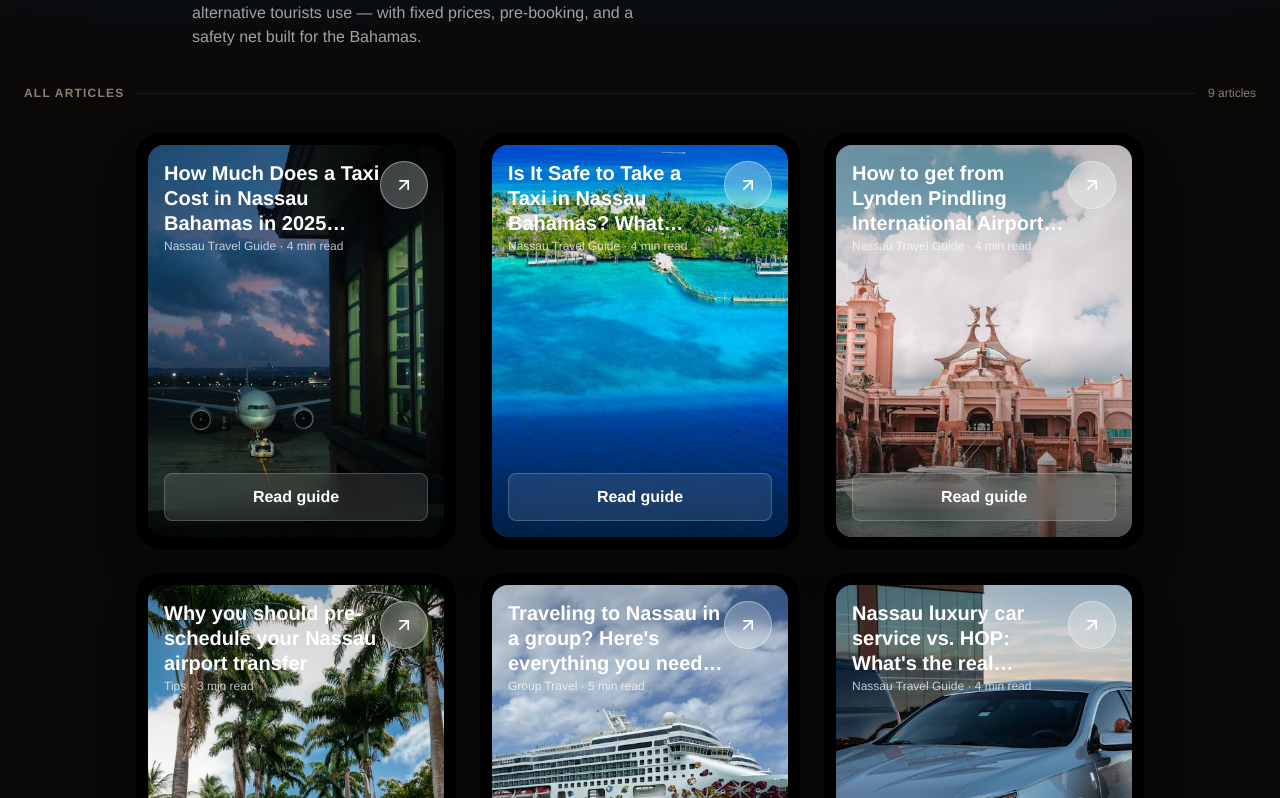
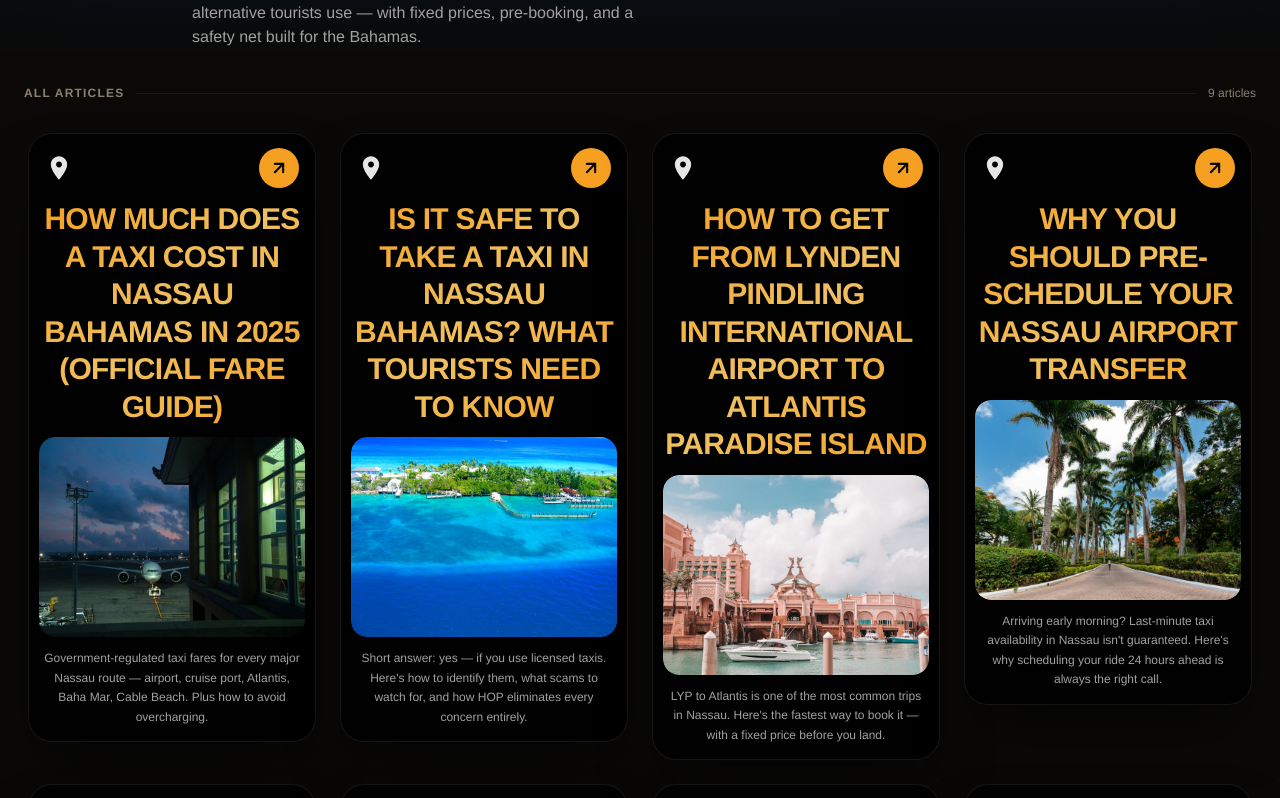
Before and after one commit to Student-enzo/hop-website-v2, a Next.js app: page /blog in a window 1280 px wide. Shown: the part 1042-1840 px from the top of the page. Built offline with nearby package versions, Linux system fonts and the light colour scheme.

Commit message:
feat(blog): redesign InteractiveTravelCard — Bali-style layout, framed image, gradient title, dark glass card, 3D tilt kept
Co-Authored-By: RuFlo <ruv@ruv.net>

```diff
--- a/app/blog/page.tsx
+++ b/app/blog/page.tsx
@@ -173,9 +173,8 @@
                     imageUrl={getImage(post.slug, post.coverImage)}
                     title={post.title}
                     subtitle={`${post.category} · ${post.readTime}`}
-                    actionText="Read guide"
+                    excerpt={post.excerpt}
                     href={`/blog/${post.slug}`}
-                    onActionClick={() => { window.location.href = `/blog/${post.slug}`; }}
                   />
                 ))}
               </div>
--- a/components/ui/card-7.tsx
+++ b/components/ui/card-7.tsx
@@ -3,46 +3,42 @@
 import * as React from "react";
 import { motion, useMotionValue, useSpring, useTransform } from "framer-motion";
 import { ArrowUpRight } from "lucide-react";
+import Link from "next/link";
 import { cn } from "@/lib/utils";
 
 export interface InteractiveTravelCardProps {
   title: string;
   subtitle: string;
   imageUrl: string;
-  actionText: string;
+  excerpt: string;
   href: string;
-  onActionClick: () => void;
   className?: string;
 }
 
 export const InteractiveTravelCard = React.forwardRef<
   HTMLDivElement,
   InteractiveTravelCardProps
->(
-  (
-    { title, subtitle, imageUrl, actionText, href, onActionClick, className },
-    ref
-  ) => {
+>(({ title, subtitle, imageUrl, excerpt, href, className }, ref) => {
+  const [isHovered, setIsHovered] = React.useState(false);
+
+  // 3D tilt
   const mouseX = useMotionValue(0);
   const mouseY = useMotionValue(0);
-
-    const springConfig = { damping: 15, stiffness: 150 };
-    const springX = useSpring(mouseX, springConfig);
-    const springY = useSpring(mouseY, springConfig);
-
+  const springX = useSpring(mouseX, { damping: 15, stiffness: 150 });
+  const springY = useSpring(mouseY, { damping: 15, stiffness: 150 });
   const rotateX = useTransform(springY, [-0.5, 0.5], ["10.5deg", "-10.5deg"]);
   const rotateY = useTransform(springX, [-0.5, 0.5], ["-10.5deg", "10.5deg"]);
 
   const handleMouseMove = (e: React.MouseEvent<HTMLDivElement>) => {
     const rect = e.currentTarget.getBoundingClientRect();
-      const { width, height, left, top } = rect;
-      mouseX.set((e.clientX - left) / width - 0.5);
-      mouseY.set((e.clientY - top) / height - 0.5);
+    mouseX.set((e.clientX - rect.left) / rect.width - 0.5);
+    mouseY.set((e.clientY - rect.top) / rect.height - 0.5);
   };
 
   const handleMouseLeave = () => {
     mouseX.set(0);
     mouseY.set(0);
+    setIsHovered(false);
   };
 
   return (
@@ -50,75 +46,115 @@
       ref={ref}
       onMouseMove={handleMouseMove}
       onMouseLeave={handleMouseLeave}
+      onHoverStart={() => setIsHovered(true)}
+      onHoverEnd={() => setIsHovered(false)}
       style={{ rotateX, rotateY, transformStyle: "preserve-3d" }}
-        className={cn(
-          "relative h-[26rem] w-80 rounded-3xl bg-black shadow-2xl overflow-hidden",
-          className
-        )}
+      className={cn("w-72 cursor-pointer", className)}
     >
-        <div
-          style={{ transform: "translateZ(50px)", transformStyle: "preserve-3d" }}
-          className="absolute inset-3 grid h-[calc(100%-1.5rem)] w-[calc(100%-1.5rem)] grid-rows-[1fr_auto] rounded-2xl shadow-lg overflow-hidden"
+      {/* Card body */}
+      <motion.div
+        initial={{ opacity: 0, y: 20 }}
+        animate={{ opacity: 1, y: 0 }}
+        transition={{ duration: 0.3, ease: "easeOut" }}
+        whileHover={{
+          scale: 1.01,
+          boxShadow: "0 35px 60px -15px rgba(0,0,0,0.7)",
+          borderColor: "rgba(255,255,255,0.18)",
+        }}
+        className="flex flex-col gap-3 overflow-hidden rounded-3xl border border-white/8 bg-black/80 p-2.5 shadow-[0_35px_60px_-15px_rgba(0,0,0,0.5)] backdrop-blur-sm"
+        style={{ transformStyle: "preserve-3d" }}
       >
-          {/* Background Image */}
+        {/* Top row — icon + arrow link */}
+        <motion.div
+          className="flex items-center justify-between px-1.5 pt-1"
+          initial={{ opacity: 0 }}
+          animate={{ opacity: 1 }}
+          transition={{ delay: 0.2, duration: 0.4 }}
+          style={{ transform: "translateZ(20px)" }}
+        >
+          {/* HOP location pin icon */}
+          <svg width="28" height="28" viewBox="0 0 24 24" fill="white" xmlns="http://www.w3.org/2000/svg" opacity={0.9}>
+            <path d="M12 2C8.13 2 5 5.13 5 9c0 5.25 7 13 7 13s7-7.75 7-13c0-3.87-3.13-7-7-7zm0 9.5c-1.38 0-2.5-1.12-2.5-2.5s1.12-2.5 2.5-2.5 2.5 1.12 2.5 2.5-1.12 2.5-2.5 2.5z" />
+          </svg>
+
+          {/* Arrow button */}
+          <motion.div
+            whileHover={{ scale: 1.1, boxShadow: "0 0 15px rgba(245,160,32,0.6)" }}
+            whileTap={{ scale: 0.95 }}
+            style={{ transform: "translateZ(30px)" }}
+          >
+            <Link
+              href={href}
+              className="flex h-10 w-10 items-center justify-center rounded-full"
+              style={{ backgroundColor: "#F5A020" }}
+              aria-label={`Read ${title}`}
+            >
+              <ArrowUpRight className="h-5 w-5 text-black" strokeWidth={2.5} />
+            </Link>
+          </motion.div>
+        </motion.div>
+
+        {/* Title */}
+        <motion.h3
+          className="text-center text-3xl font-black uppercase leading-tight tracking-tight"
+          style={{
+            background: "linear-gradient(135deg, #F5A020 0%, #f0c060 50%, #F5A020 100%)",
+            WebkitBackgroundClip: "text",
+            WebkitTextFillColor: "transparent",
+            backgroundClip: "text",
+            transform: "translateZ(25px)",
+          }}
+          initial={{ opacity: 0, y: -8 }}
+          animate={{ opacity: 1, y: 0 }}
+          transition={{ delay: 0.35, duration: 0.5 }}
+        >
+          {title}
+        </motion.h3>
+
+        {/* Framed image */}
+        <motion.div
+          className="relative overflow-hidden rounded-2xl"
+          initial={{ opacity: 0, scale: 0.92 }}
+          animate={{ opacity: 1, scale: 1 }}
+          transition={{ delay: 0.5, duration: 0.6 }}
+          style={{ transform: "translateZ(15px)" }}
+        >
+          {/* Blurred background glow */}
+          <div className="absolute inset-0 z-0 overflow-hidden rounded-2xl opacity-20">
             <img
               src={imageUrl}
-            alt={`${title}, ${subtitle}`}
-            className="absolute inset-0 h-full w-full object-cover"
+              alt=""
+              className="h-full w-full scale-150 object-cover blur-md"
             />
+          </div>
+          {/* Main image */}
+          <motion.img
+            src={imageUrl}
+            alt={title}
+            className="relative z-10 w-full rounded-2xl object-cover shadow-lg"
+            style={{ height: 200 }}
+            animate={{ scale: isHovered ? 1.04 : 1 }}
+            transition={{ duration: 0.6, ease: "easeInOut" }}
+          />
+        </motion.div>
 
-          {/* Darkening overlay */}
-          <div className="absolute inset-0 h-full w-full bg-gradient-to-b from-black/20 via-transparent to-black/60" />
-
-          {/* Card Content */}
-          <div className="relative flex flex-col justify-between rounded-xl p-4 text-white">
-            {/* Header */}
-            <div className="flex items-start justify-between">
-              <div>
-                <motion.h2
-                  style={{ transform: "translateZ(50px)" }}
-                  className="text-xl font-bold leading-tight line-clamp-3"
+        {/* Excerpt */}
+        <motion.p
+          className="px-1 pb-1 text-center text-xs font-light leading-relaxed text-neutral-400"
+          initial={{ opacity: 0 }}
+          animate={{ opacity: 1 }}
+          transition={{ delay: 0.65, duration: 0.5 }}
+          style={{ transform: "translateZ(10px)" }}
         >
-                  {title}
-                </motion.h2>
-                <motion.p
-                  style={{ transform: "translateZ(40px)" }}
-                  className="text-xs font-light text-white/75 mt-0.5"
-                >
-                  {subtitle}
+          {excerpt}
         </motion.p>
-              </div>
-              <motion.a
-                href={href}
-                whileHover={{ scale: 1.1, rotate: "2.5deg" }}
-                whileTap={{ scale: 0.9 }}
-                aria-label={`Read more about ${title}`}
-                style={{ transform: "translateZ(60px)" }}
-                className="flex h-12 w-12 shrink-0 items-center justify-center rounded-full bg-white/25 backdrop-blur-sm ring-1 ring-inset ring-white/40 transition-colors hover:bg-white/35"
-              >
-                <ArrowUpRight className="h-5 w-5 text-white" />
-              </motion.a>
-            </div>
-
-            {/* Footer Button */}
-            <motion.button
-              onClick={onActionClick}
-              whileHover={{ scale: 1.05 }}
-              whileTap={{ scale: 0.95 }}
-              style={{ transform: "translateZ(40px)" }}
-              className="w-full rounded-lg py-3 text-center font-semibold text-white transition-colors bg-white/10 backdrop-blur-md ring-1 ring-inset ring-white/20 hover:bg-white/20"
-            >
-              {actionText}
-            </motion.button>
-          </div>
-        </div>
+      </motion.div>
     </motion.div>
   );
-  }
-);
+});
+
 InteractiveTravelCard.displayName = "InteractiveTravelCard";
 
-// Category accent colors — used by blog page
 export const CATEGORY_ACCENT: Record<string, string> = {
   "Nassau Travel Guide": "#F5A020",
   Features: "#3aad6e",
```
Lines whose indentation alone changed are shown as unchanged.
